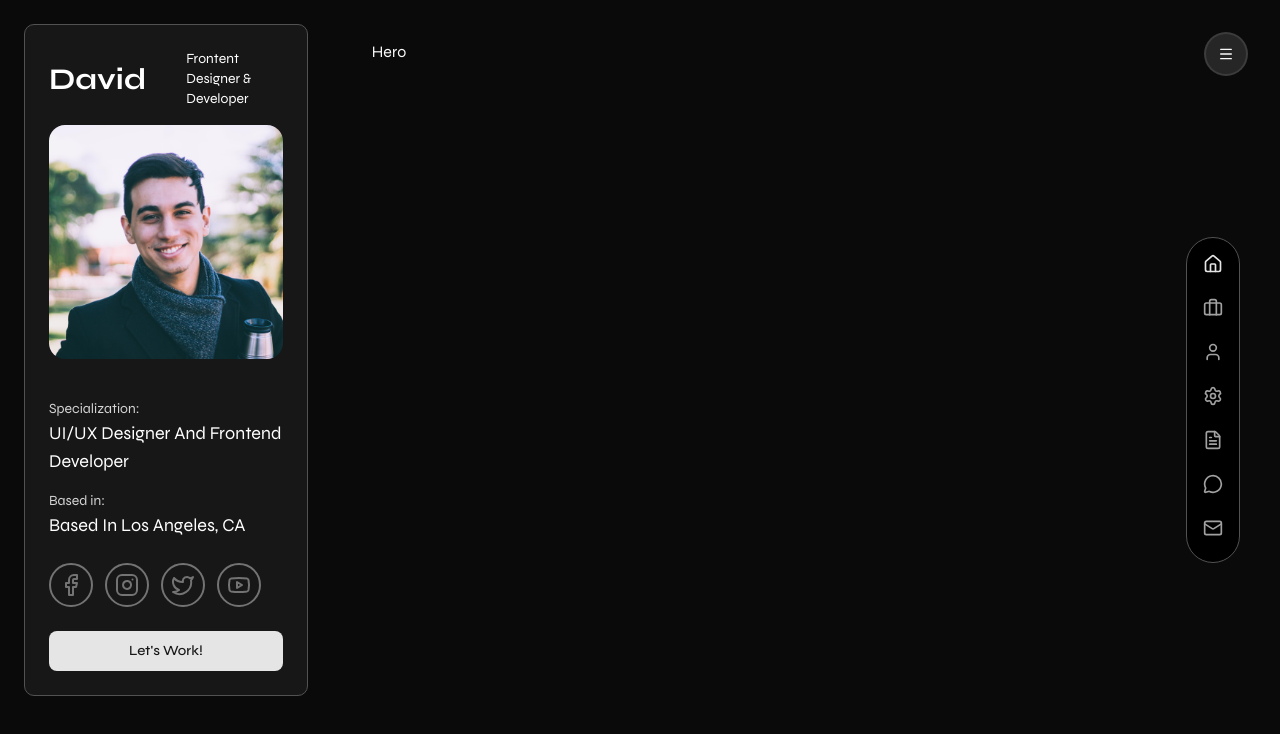
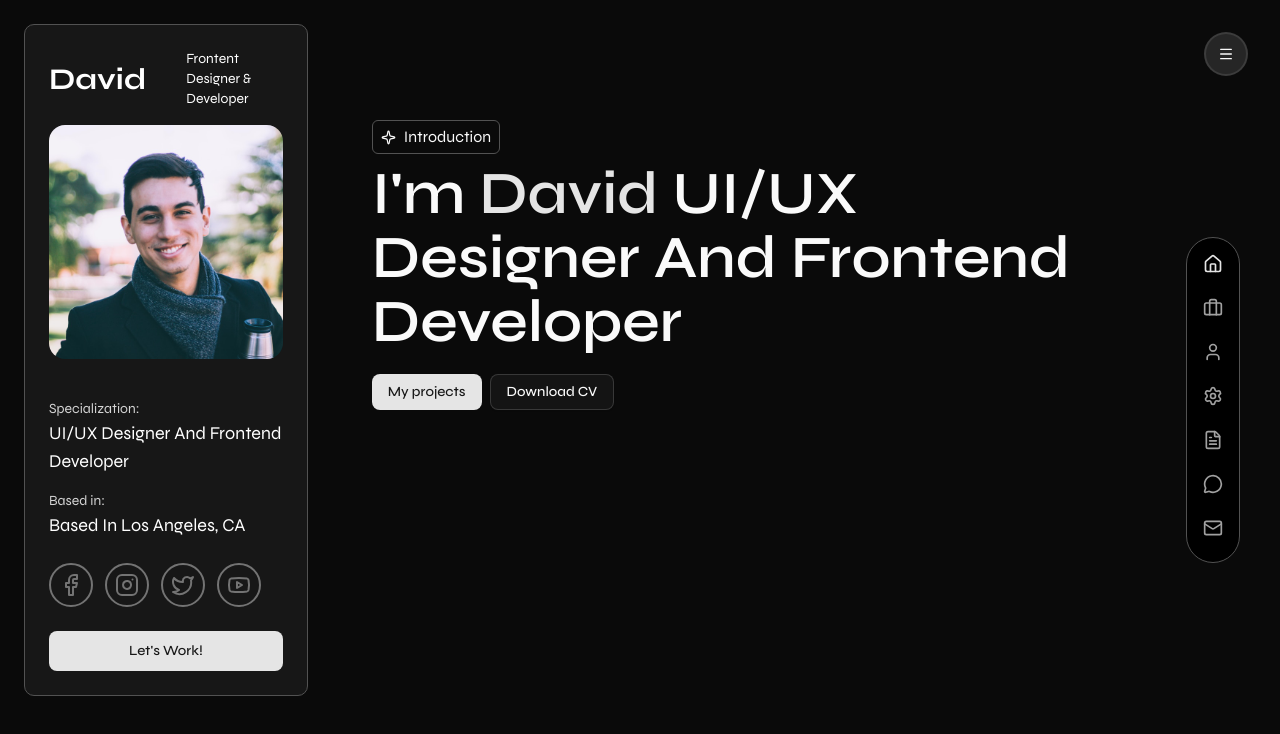
Before and after one commit to Jisap/portfolio-2025, a React (Vite) app: page / in a window 1280 px wide. Shown: the top 734 px of the page. Built offline with nearby package versions, Linux system fonts and the light colour scheme.

Commit message:
feat: implement Hero section component with animations and calls to action.

```diff
--- a/src/components/Hero.tsx
+++ b/src/components/Hero.tsx
@@ -1,7 +1,49 @@
 import { motion } from "motion/react"
+import { SparkleIcon } from "lucide-react"
+import { fadeUp, staggerContainer } from "@/lib/animations"
+import { Button } from "./ui/button"
+
+
+
 
 export const Hero = () => {
   return (
-    <div>Hero</div>
+    <motion.section
+      initial="hidden"
+      whileInView="visible"
+      viewport={{ once: true, amount: 0.3 }}
+      variants={staggerContainer(0)}
+      className="pt-20"
+      id="hero"
+    >
+      <motion.p
+        variants={fadeUp}
+        className="flex items-center justify-center py-1 gap-2 border border-neutral-600 rounded-sm w-32"
+      >
+        <SparkleIcon size={15} /> <span>Introduction</span>
+      </motion.p>
+
+      <motion.h1
+        variants={fadeUp}
+        className="text-4xl md:text-5xl lg:text-6xl font-semibold capitalize mt-2 max-w-3xl md:leading-16"
+      >
+        I'm <span className="text-primary">David</span> UI/UX designer and frontend developer
+      </motion.h1>
+
+      <motion.div
+        variants={fadeUp}
+        className="mt-5 flex gap-2"
+      >
+        <Button asChild>
+          <a href="#projects">
+            My projects
+          </a>
+        </Button>
+
+        <Button variant="outline">
+          Download CV
+        </Button>
+      </motion.div>
+    </motion.section>
   )
 }
```
